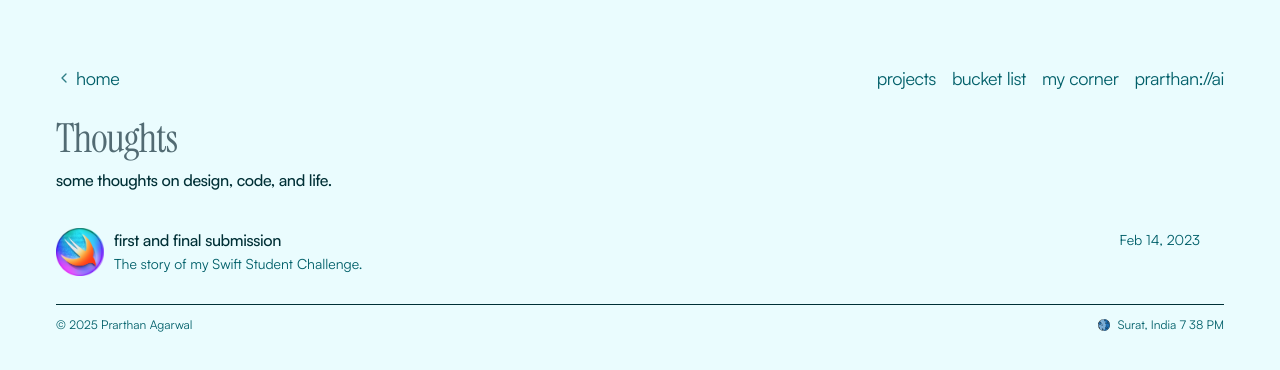
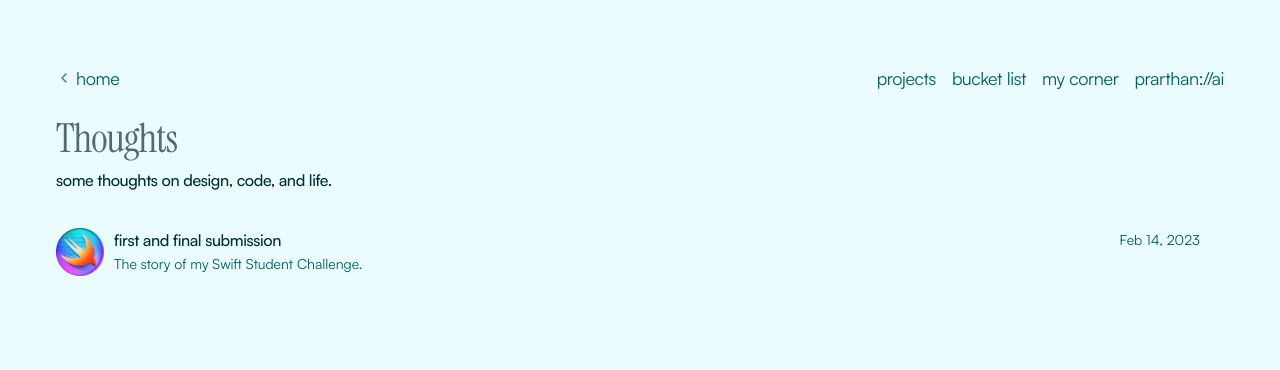
Before and after one commit to prarthanagarwal/prarthanagarwal.github.io, a Next.js app: page /thoughts in a window 1280 px wide. Shown: the top 370 px of the page. Built offline with nearby package versions, Linux system fonts and the light colour scheme.

Commit message:
chore: hide footer on thoughts, bucket-list, my-corner

```diff
--- a/src/app/bucket-list/page.tsx
+++ b/src/app/bucket-list/page.tsx
@@ -3,7 +3,7 @@ import { bucketList } from "@/lib/bucket-list-data";
 
 export default function BucketList() {
   return (
-    <MainLayout showHomeLink>
+    <MainLayout showHomeLink hideFooter>
       <div className="max-w-2xl mx-auto flex flex-col items-center text-center">
         <h1 className="text-[2.5rem] font-serif tracking-tight text-primary">
           Bucket List
--- a/src/app/my-corner/page.tsx
+++ b/src/app/my-corner/page.tsx
@@ -3,7 +3,7 @@ import Image from "next/image";
 
 export default function MyCorner() {
   return (
-    <MainLayout showHomeLink>
+    <MainLayout showHomeLink hideFooter>
       <div className="flex flex-col items-center justify-center pt-8 pb-12">
         <Image
           src="/404.png"
--- a/src/app/thoughts/page.tsx
+++ b/src/app/thoughts/page.tsx
@@ -14,7 +14,7 @@ export default function Thoughts() {
   const thoughts = getAllThoughts();
 
   return (
-    <MainLayout showHomeLink>
+    <MainLayout showHomeLink hideFooter>
       <h1 className="font-serif text-[2.5rem] tracking-tight text-primary">Thoughts</h1>
       <h2 className="text-base font-medium tracking-tight text-title">
         some thoughts on design, code, and life.
```
